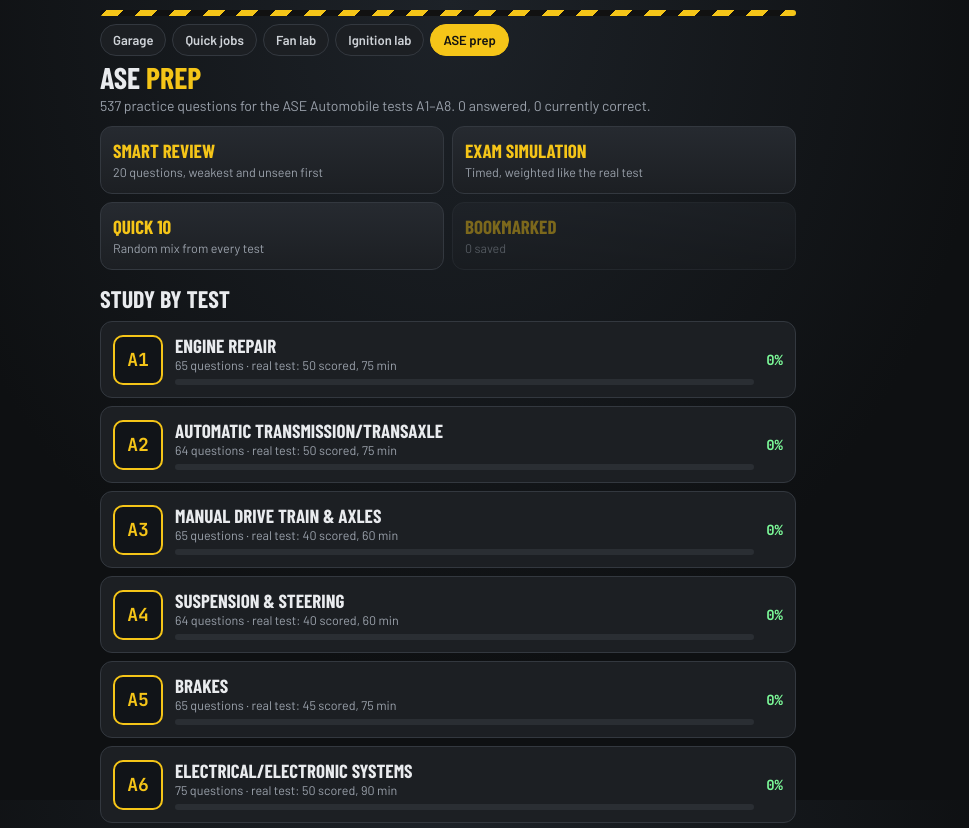
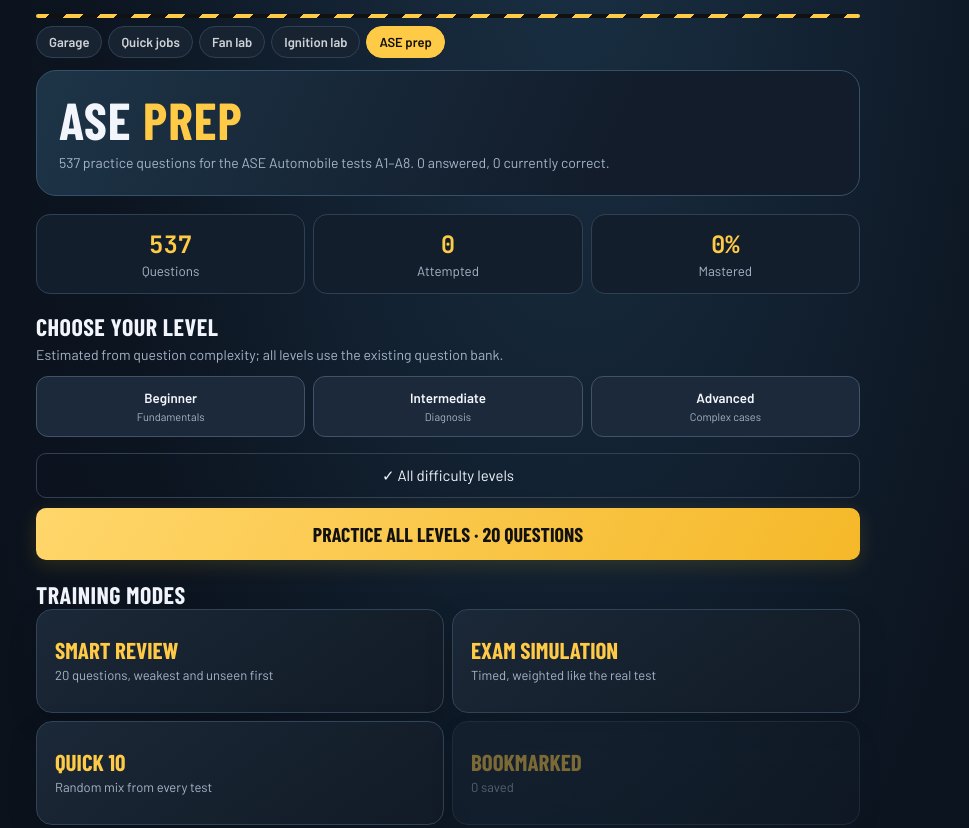
Before and after one commit to honestechceo/Diag-This, a plain HTML site: page ase.html in a window 1280 px wide. Shown: the top 828 px of the page, without its empty margins (192-1161 px from the left). Drawn offline with nearby package versions, Linux system fonts and the light colour scheme.

Commit message:
Redesign ASE prep dashboard and add estimated difficulty-based practice

```diff
--- a/ase.html
+++ b/ase.html
@@ -71,6 +71,28 @@ h2{font-family:"Barlow Condensed";font-size:24px;text-transform:uppercase;margin
 .topnav::-webkit-scrollbar{display:none}
 .topnav a{flex:none;text-decoration:none;color:#cfd3d8;background:#1c1f23;border:1px solid #33383f;border-radius:20px;padding:7px 12px;font:600 13px Barlow,system-ui,sans-serif}
 .topnav a.on{background:#f5c518;color:#111;border-color:#f5c518}
+
+/* 2026 workshop redesign */
+:root{--bg:#090d13;--panel:#151c27;--panel2:#1d2836;--line:#304053;--text:#f2f6fc;--muted:#a5b4c7;--yellow:#ffca45;--green:#62e8b2;--red:#ff7777}
+html,body{background:radial-gradient(ellipse at 60% -10%,#1a3145 0,#0c1420 45%,#090d13 100%);color:var(--text)}
+.wrap{max-width:880px;padding:14px clamp(12px,3vw,28px) 60px}
+.hazard{height:4px;border-radius:10px}
+h1{font-size:clamp(36px,6vw,52px);letter-spacing:.02em;margin-top:16px}
+h2{letter-spacing:.02em}
+.card,.test,.feat{background:linear-gradient(145deg,#1b2837,#111a26);border-color:#314357;box-shadow:0 10px 30px #0002}
+.card{padding:18px;border-radius:16px}.test{padding:16px;border-radius:16px;transition:transform .15s,border-color .15s}.test:hover{transform:translateY(-2px)}
+.badge{border-radius:12px;background:#0c1521;box-shadow:inset 0 0 16px #ffca4510}
+.feat{padding:18px;min-height:104px;border-radius:16px;transition:transform .15s}.feat:hover:not(:disabled){transform:translateY(-2px)}
+.feat b{font-size:23px}.feat span{font-size:13px;line-height:1.5}
+.big{background:linear-gradient(120deg,#ffd66b,#f5b829);box-shadow:0 5px 20px #f5c51825}
+.big,.ghost,.opt{transition:border-color .15s,transform .15s}.big:hover,.ghost:hover:not(:disabled){transform:translateY(-1px)}
+.opt{padding:16px;border-radius:12px}.opt:focus-visible,button:focus-visible,a:focus-visible{outline:3px solid var(--yellow);outline-offset:3px}
+.sub{color:var(--muted)}.topnav a{background:#182331;border-color:#304053}.topnav a.on{background:var(--yellow);border-color:var(--yellow)}
+.hero{padding:22px;margin:12px 0 18px;background:linear-gradient(115deg,#1d3447,#121c2b 70%);border:1px solid #35516a;border-radius:20px}
+.hero h1{margin:0 0 8px}.hero .sub{margin:0}.stats{display:grid;grid-template-columns:repeat(3,1fr);gap:8px;margin:12px 0 18px}
+.stat{padding:14px;background:#131e2c;border:1px solid var(--line);border-radius:14px;text-align:center}.stat strong{display:block;color:var(--yellow);font:700 24px 'JetBrains Mono',monospace}.stat small{color:var(--muted)}
+.difficulty{display:grid;grid-template-columns:repeat(3,1fr);gap:8px;margin:10px 0 16px}.difficulty button{padding:13px 8px;border:1px solid #40536b;background:#1b293a;color:var(--text);border-radius:12px;font-weight:700}.difficulty button.active{border-color:var(--yellow);background:#403516;color:var(--yellow)}.difficulty small{display:block;color:var(--muted);font-size:11px;margin-top:4px;font-weight:400}
+@media(max-width:440px){.stats{gap:5px}.stat{padding:10px 5px}.stat strong{font-size:19px}.difficulty{gap:5px}.difficulty button{font-size:12px}.grid2{gap:8px}.feat{padding:13px}}
 </style>
 </head>
 <body>
@@ -683,12 +705,26 @@ const L='ABCD';
 const isTech=q=>q.o[0]===TA;
 function priority(q){const s=st(q.id);if(s.last===null)return 2;return s.w*2-s.r+(s.last===0?3:0);}
 
+
+// Estimated difficulty tiers based on question wording; not independently ASE-calibrated.
+let difficultyLevel='all';
+function difficultyOf(q){
+ if(q.difficulty)return q.difficulty;
+ const stem=q.q.toLowerCase();
+ const advanced=/technician a|technician b|oscilloscope|waveform|voltage drop|duty cycle|scan tool data|freeze.frame|intermittent|diagnostic procedure|most likely cause|which test|what should.*first|pressure reading|current ramp|fuel trim/.test(stem);
+ const intermediate=/diagnos|symptom|measurement|test shows|reading|when .*engine|while .*engine|what is the cause|why|which component/.test(stem);
+ return advanced?'advanced':intermediate?'intermediate':'beginner';
+}
+function difficultyMatches(q){return difficultyLevel==='all'||difficultyOf(q)===difficultyLevel;}
+function setDifficulty(level){difficultyLevel=level;home();}
+function difficultyControls(){return '<h2 style="margin-top:16px">Choose your level</h2><p class="sub">Estimated from question complexity; all levels use the existing question bank.</p><div class="difficulty">'+[['beginner','Beginner','Fundamentals'],['intermediate','Intermediate','Diagnosis'],['advanced','Advanced','Complex cases']].map(x=>'<button class="'+(difficultyLevel===x[0]?'active':'')+'" onclick="setDifficulty(\''+x[0]+'\')">'+x[1]+'<small>'+x[2]+'</small></button>').join('')+'</div><button class="ghost" onclick="setDifficulty(\'all\')">'+(difficultyLevel==='all'?'✓ ':'')+'All difficulty levels</button>';}
+function levelQuiz(){const ids=Q.filter(difficultyMatches).map(q=>q.id);startQuiz(shuffle(ids).slice(0,20),'Level practice · '+difficultyLevel,false);}
 function home(){
   const total=mastered(Q),bms=Object.keys(store.bm).filter(k=>store.bm[k]).length;
   const answered=Q.filter(q=>st(q.id).last!==null).length;
   $('app').innerHTML='<div class="hazard"></div><nav class="topnav"><a href="index.html">Garage</a><a href="quick.html">Quick jobs</a><a href="fan.html">Fan lab</a><a href="ign.html">Ignition lab</a><a href="ase.html" class="on">ASE prep</a></nav>'+
-   '<h1>ASE <span>Prep</span></h1><p class="sub">'+Q.length+' practice questions for the ASE Automobile tests A1–A8. '+answered+' answered, '+total+' currently correct.</p>'+
-   '<div class="grid2"><button class="feat" onclick="smart()"><b>Smart review</b><span>20 questions, weakest and unseen first</span></button>'+
+   '<div class="hero"><h1>ASE <span>Prep</span></h1><p class="sub">'+Q.length+' practice questions for the ASE Automobile tests A1–A8. '+answered+' answered, '+total+' currently correct.</p></div>'+
+   '<div class="stats"><div class="stat"><strong>'+Q.length+'</strong><small>Questions</small></div><div class="stat"><strong>'+answered+'</strong><small>Attempted</small></div><div class="stat"><strong>'+Math.round(total/Q.length*100)+'%</strong><small>Mastered</small></div></div>'+difficultyControls()+'<button class="big" onclick="levelQuiz()">Practice '+(difficultyLevel==='all'?'all levels':difficultyLevel)+' · 20 questions</button><h2 style="margin-top:20px">Training modes</h2><div class="grid2"><button class="feat" onclick="smart()"><b>Smart review</b><span>20 questions, weakest and unseen first</span></button>'+
    '<button class="feat" onclick="examPick()"><b>Exam simulation</b><span>Timed, weighted like the real test</span></button>'+
    '<button class="feat" onclick="quick10()"><b>Quick 10</b><span>Random mix from every test</span></button>'+
    '<button class="feat" '+(bms?'':'disabled')+' onclick="startQuiz(Object.keys(store.bm).filter(k=>store.bm[k]).map(Number),\'Bookmarked\',false)"><b>Bookmarked</b><span>'+bms+' saved</span></button></div>'+
@@ -701,10 +737,10 @@ function home(){
 }
 let resetArm=0;function confirmReset(){if(Date.now()-resetArm<4000){store={q:{},bm:{},exams:[]};save();return true;}resetArm=Date.now();toast('Tap reset again within 4 seconds to erase progress.');return false;}
 function toast(t){const d=document.createElement('div');d.className='why';d.style.position='fixed';d.style.left='12px';d.style.right='12px';d.style.bottom='12px';d.style.zIndex=9;d.textContent=t;document.body.appendChild(d);setTimeout(()=>d.remove(),2600);}
-function smart(){const ids=Q.slice().sort((a,b)=>priority(b)-priority(a)||Math.random()-.5).slice(0,20).map(q=>q.id);startQuiz(ids,'Smart review',false);}
-function quick10(){startQuiz(shuffle(Q.map(q=>q.id)).slice(0,10),'Quick 10',false);}
+function smart(){const ids=Q.filter(difficultyMatches).slice().sort((a,b)=>priority(b)-priority(a)||Math.random()-.5).slice(0,20).map(q=>q.id);startQuiz(ids,'Smart review',false);}
+function quick10(){startQuiz(shuffle(Q.filter(difficultyMatches).map(q=>q.id)).slice(0,10),'Quick 10',false);}
 function testView(k){
-  const T=TESTS[k],qs=Q.filter(q=>q.t===k);
+  const T=TESTS[k],qs=Q.filter(q=>q.t===k&&difficultyMatches(q));
   $('app').innerHTML='<div class="hazard"></div><button class="back" onclick="home()">← All tests</button>'+
    '<h1>'+k+' · <span>'+T.name+'</span></h1><p class="sub">Real test: '+T.scored+' scored questions in '+T.time+' minutes. Each content area shows how many scored questions it gets on the real test.</p>'+
    (T.lab?'<a class="lablink" href="'+T.lab[0]+'">🔧 <span>Hands-on: <b>'+T.lab[1]+'</b> →</span></a>':'')+
```
